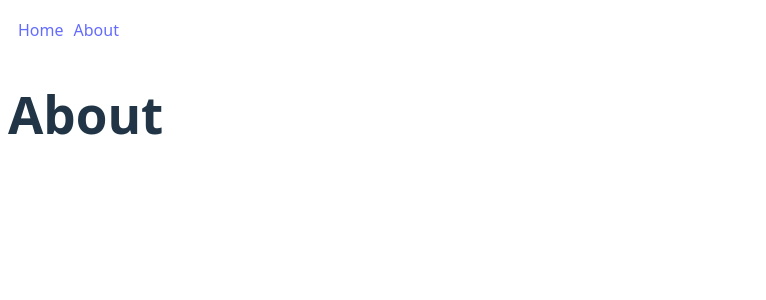
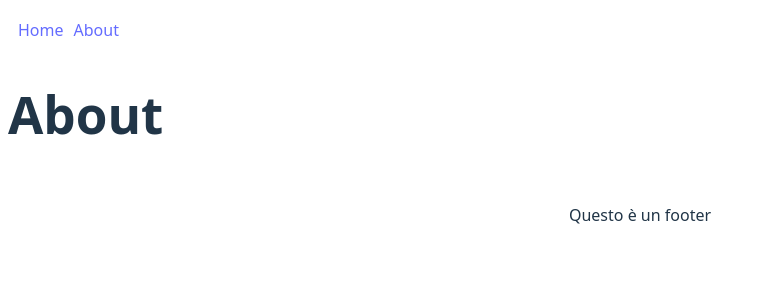
Before and after one commit to fedgreco/MiaTech, a React (Vite) app in the folder new-project/: page /about in a window 1280 px wide. Shown: the top 300 px of the page, without its empty margins (0-766 px from the left). Built offline with nearby package versions, Linux system fonts and the light colour scheme; no server answers.

Commit message:
utilizza outlet per layout comuni / integra layout in app

```diff
--- a/new-project/src/App.jsx
+++ b/new-project/src/App.jsx
@@ -1,17 +1,16 @@
 import { Route, Routes } from "react-router-dom";
-import ToDoList from "./components/ToDoList";
 import Home from "./pages/Home";
 import About from "./pages/About";
-import Navbar from "./components/NavBar";
-
+import PublicLayout from "./Layouts/PublicLayout";
 const App = () => {
 
     return (
         <>
-            <Navbar />
             <Routes>
-                <Route path="/" element={<Home />} />
-                <Route path="/about" element={<About />} />
+                <Route path="/" element={<PublicLayout />}>
+                    <Route path="" element={<Home />} />
+                    <Route path="about" element={<About />} />
+                </Route>
             </Routes>
         </>
     )
--- /dev/null
+++ b/new-project/src/Layouts/PublicLayout.jsx
@@ -0,0 +1,16 @@
+import { Outlet } from "react-router-dom";
+import Footer from "../components/Footer";
+import Navbar from "../components/NavBar";
+
+const PublicLayout = () => {
+
+    return (
+        <>
+            <Navbar />
+            <Outlet />
+            <Footer />
+        </>
+    )
+}
+
+export default PublicLayout;
--- /dev/null
+++ b/new-project/src/components/Footer.jsx
@@ -0,0 +1,12 @@
+const Footer = () => {
+
+    return (
+        <>
+            <footer>
+                <p>Questo è un footer</p>
+            </footer>
+        </>
+    )
+}
+
+export default Footer;
--- a/new-project/src/index.css
+++ b/new-project/src/index.css
@@ -18,6 +18,7 @@ a {
   color: #646cff;
   text-decoration: inherit;
 }
+
 a:hover {
   color: #535bf2;
 }
@@ -38,9 +39,11 @@ button {
   cursor: pointer;
   transition: border-color 0.25s;
 }
+
 button:hover {
   border-color: #646cff;
 }
+
 button:focus,
 button:focus-visible {
   outline: 4px auto -webkit-focus-ring-color;
@@ -51,9 +54,11 @@ button:focus-visible {
     color: #213547;
     background-color: #ffffff;
   }
+
   a:hover {
     color: #747bff;
   }
+
   button {
     background-color: #f9f9f9;
   }
@@ -71,3 +76,10 @@ nav {
   gap: 10px;
   padding: 10px;
 }
+
+footer {
+  display: flex;
+  padding: 10px;
+  justify-content: center;
+  align-items: center;
+}
```
